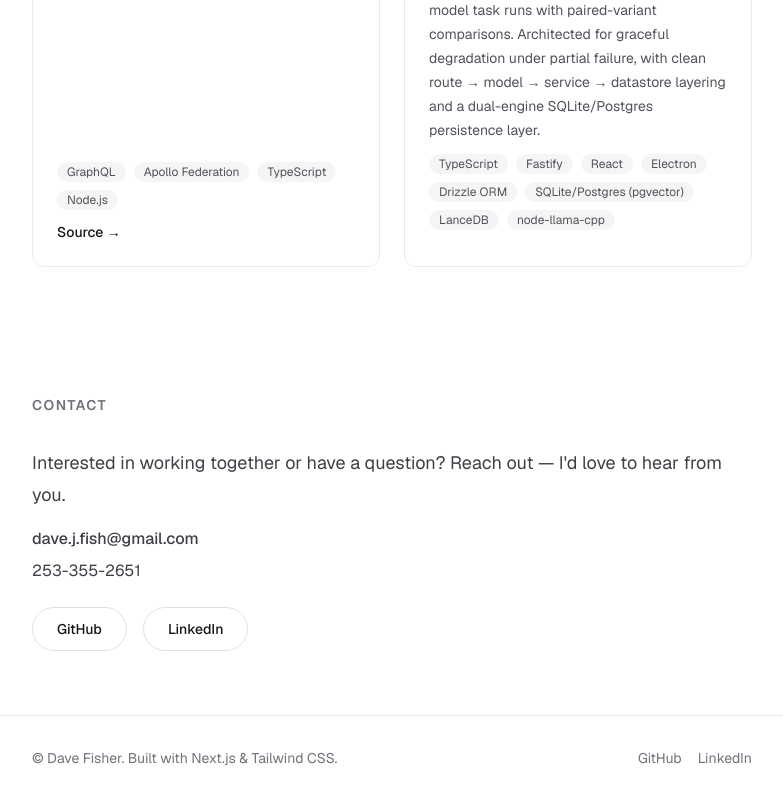
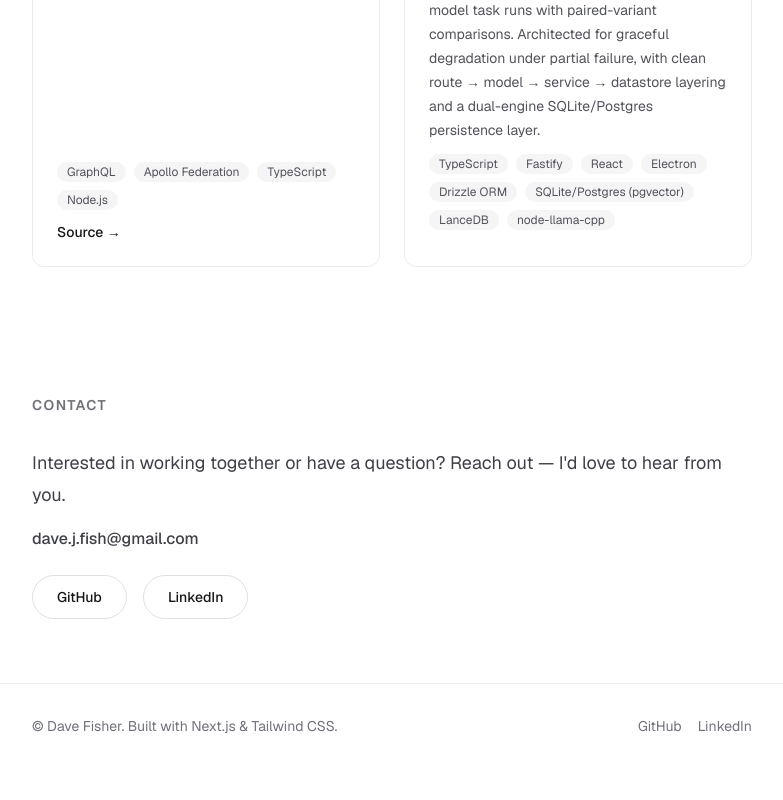
Before and after one commit to davejfish/resume-website, a Next.js app: page / in a window 1280 px wide. Shown: the part 3074-3874 px from the top of the page, without its empty margins (248-1031 px from the left). After the commit the page ends 3842 px from the top, so only its background shows below. Built offline with nearby package versions, Linux system fonts and the light colour scheme.

Commit message:
removed unnecessary info

```diff
--- a/src/components/sections/Contact.tsx
+++ b/src/components/sections/Contact.tsx
@@ -11,9 +11,6 @@ export function Contact() {
         <div className="flex flex-col gap-2 text-zinc-700 dark:text-zinc-300">
           <a href={`mailto:${profile.email}`} className="font-medium hover:underline">
             {profile.email}
-          </a>
-          <a href={`tel:${profile.phone.replace(/[^0-9]/g, "")}`} className="hover:underline">
-            {profile.phone}
           </a>
         </div>
         <div className="mt-2 flex gap-4 text-sm font-medium">
--- a/src/data/resume.ts
+++ b/src/data/resume.ts
@@ -8,7 +8,6 @@ export const profile = {
     "Full-stack software developer who makes clunky things run smoothly — building customer-facing APIs and web apps end to end with AI-augmented workflows.",
   location: "Seattle, WA",
   email: "dave.j.fish@gmail.com",
-  phone: "253-355-2651",
   // PDF served from /public. Drop the file here to enable the download button.
   resumeFile: "/Dave-Fisher-Resume.pdf",
   socials: {
```
